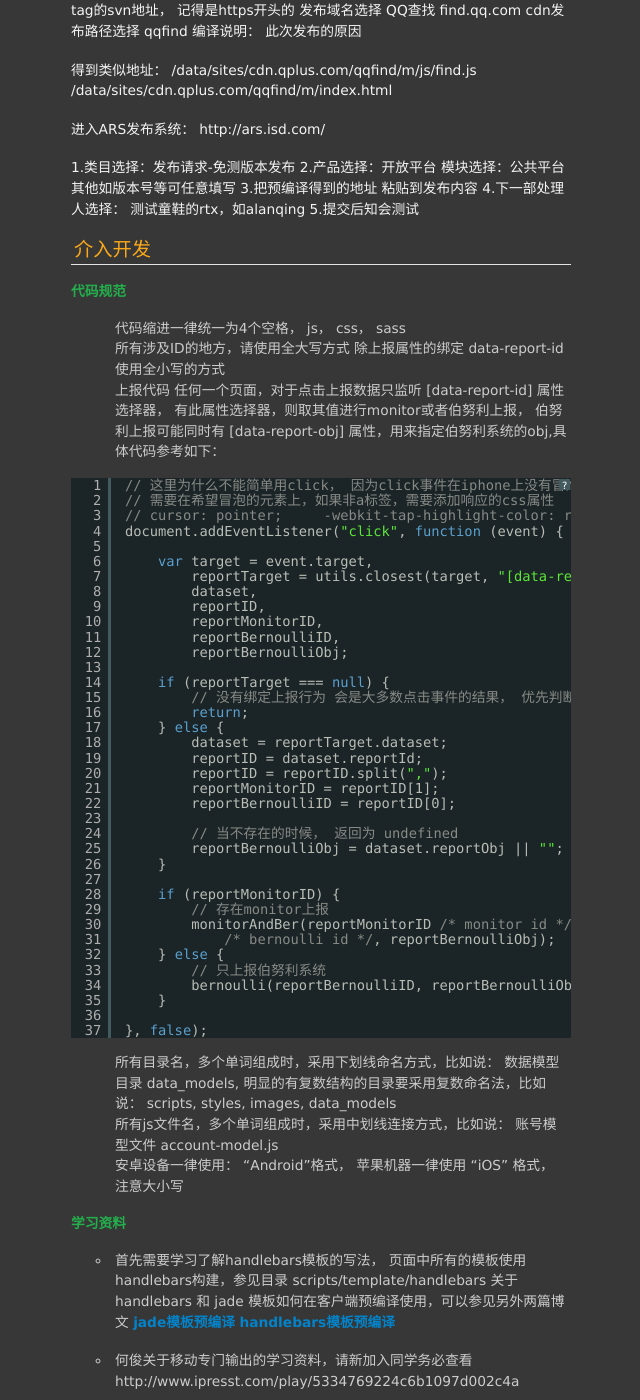
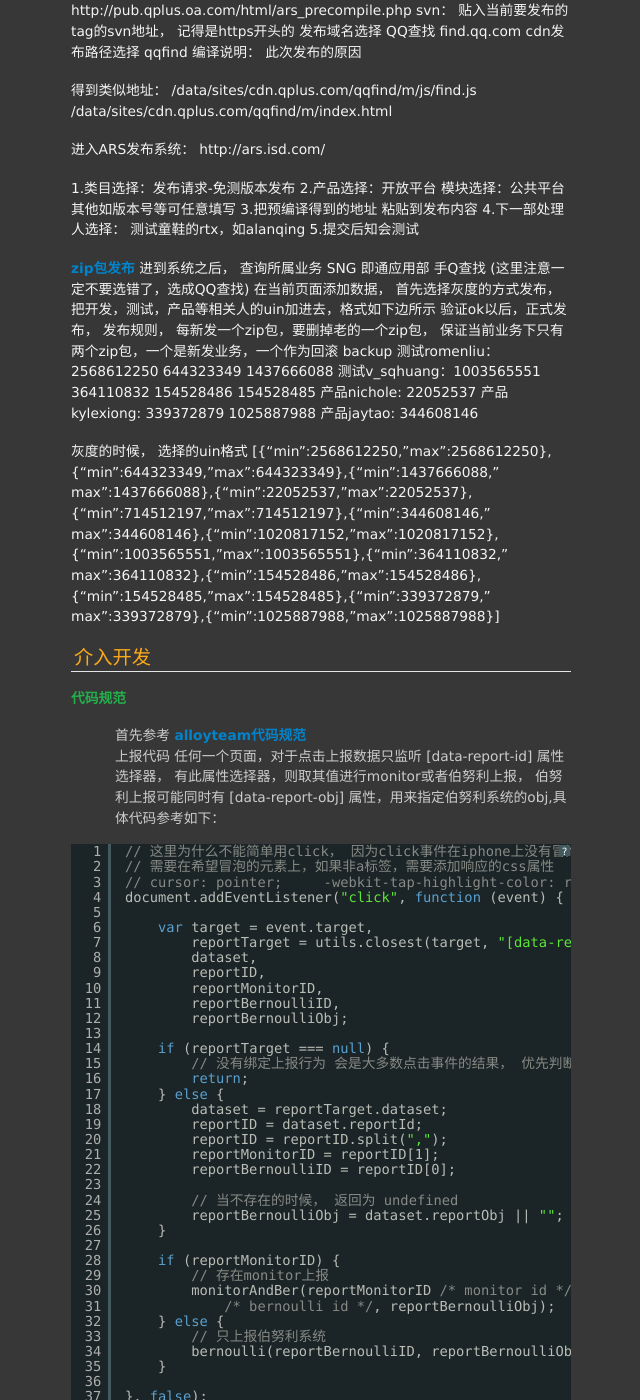
Before and after one commit to materliu/materliu.github.io, a Jekyll site: the page built from all/tencent/_posts/2014-03-12-手Q查找README.md, in a window 1280 px wide and 1400 px high, scrolled down 2548 px. Shown: the whole window, without its empty margins (234-874 px from the left). Built offline with Jekyll 4.4.1, drawn with Linux system fonts in a browser that asks for light colours; Markdown is read by kramdown in place of the engine named in the settings; some of the changed text lies outside the part shown.

Commit message:
修改上报查看地址 ！

```diff
--- a/all/tencent/_posts/2014-03-12-手Q查找README.md
+++ b/all/tencent/_posts/2014-03-12-手Q查找README.md
@@ -18,7 +18,7 @@
 
 [performance 视图][4]
 
-[mm上报系统视图][5]
+[mm上报系统视图][5]  上报是5分钟实时，告警大概是5-10分钟延迟  页面展示会大概15分钟
 
 [伯努利上报系统视图][6]
 
@@ -103,12 +103,23 @@
 4.下一部处理人选择： 测试童鞋的rtx，如alanqing
 5.提交后知会测试
 
+[zip包发布](http://admin.connect.oa.com/index.html)
+进到系统之后， 查询所属业务 SNG 即通应用部 手Q查找 (这里注意一定不要选错了，选成QQ查找)
+在当前页面添加数据， 首先选择灰度的方式发布， 把开发，测试，产品等相关人的uin加进去，格式如下边所示
+验证ok以后，正式发布， 发布规则， 每新发一个zip包，要删掉老的一个zip包， 保证当前业务下只有两个zip包，一个是新发业务，一个作为回滚 backup
+测试romenliu： 2568612250  644323349  1437666088
+测试v_sqhuang：1003565551 364110832  154528486 154528485
+产品nichole: 22052537
+产品kylexiong: 339372879   1025887988
+产品jaytao: 344608146
+
+灰度的时候， 选择的uin格式
+[{"min":2568612250,"max":2568612250},{"min":644323349,"max":644323349},{"min":1437666088,"max":1437666088},{"min":22052537,"max":22052537},{"min":714512197,"max":714512197},{"min":344608146,"max":344608146},{"min":1020817152,"max":1020817152},{"min":1003565551,"max":1003565551},{"min":364110832,"max":364110832},{"min":154528486,"max":154528486},{"min":154528485,"max":154528485},{"min":339372879,"max":339372879},{"min":1025887988,"max":1025887988}]
 
 ### 介入开发
 #### 代码规范
-1. 代码缩进一律统一为4个空格， js， css， sass
-2. 所有涉及ID的地方，请使用全大写方式 除上报属性的绑定 data-report-id 使用全小写的方式
-3. 上报代码 任何一个页面，对于点击上报数据只监听 [data-report-id] 属性选择器， 有此属性选择器，则取其值进行monitor或者伯努利上报， 伯努利上报可能同时有 [data-report-obj] 属性，用来指定伯努利系统的obj,具体代码参考如下：
+1. 首先参考 [alloyteam代码规范](http://materliu.github.io/code-guide/)
+2. 上报代码 任何一个页面，对于点击上报数据只监听 [data-report-id] 属性选择器， 有此属性选择器，则取其值进行monitor或者伯努利上报， 伯努利上报可能同时有 [data-report-obj] 属性，用来指定伯努利系统的obj,具体代码参考如下：
 
 <pre class="brush: js">
 
@@ -150,9 +161,6 @@
 
    }, false);
 </pre>
-4. 所有目录名，多个单词组成时，采用下划线命名方式，比如说： 数据模型目录 data_models, 明显的有复数结构的目录要采用复数命名法，比如说： scripts, styles, images, data_models
-5. 所有js文件名，多个单词组成时，采用中划线连接方式，比如说： 账号模型文件 account-model.js
-6. 安卓设备一律使用： "Android"格式， 苹果机器一律使用 "iOS" 格式， 注意大小写
 
 
 
@@ -290,6 +298,10 @@
 * [【手Q查找】找服务页放出搜索入口](http://tapd.oa.com/v3/qqsearch_web/prong/stories/view/1010063621056050940)
 
 
+## 发布时间记录
+* 2014-04-01 14:50 zip 包
+
+
 ## 手Q客户端下载地址
 * [android][11]
 * [ios][12]
```
Also changed, not shown: all/tencent/_posts/2014-03-19-手Q群查找README.md (+13 -5 lines).
